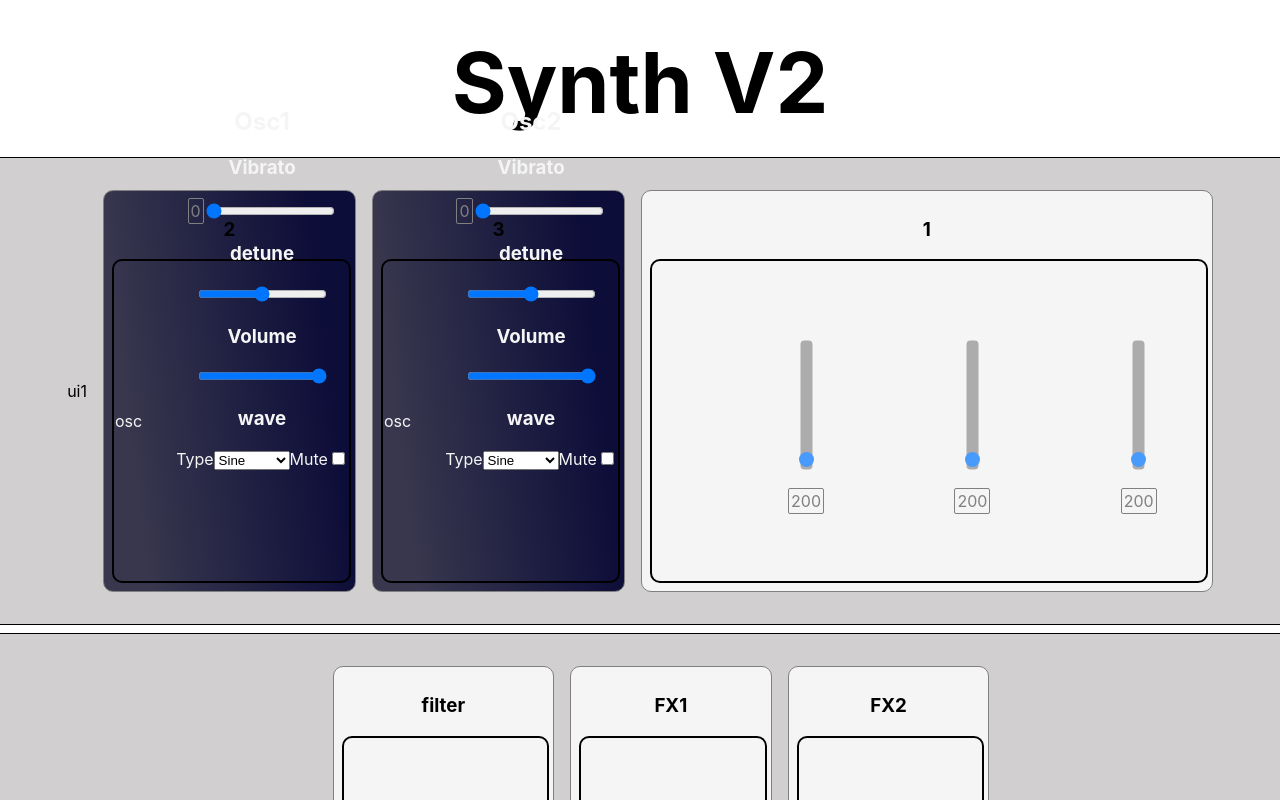
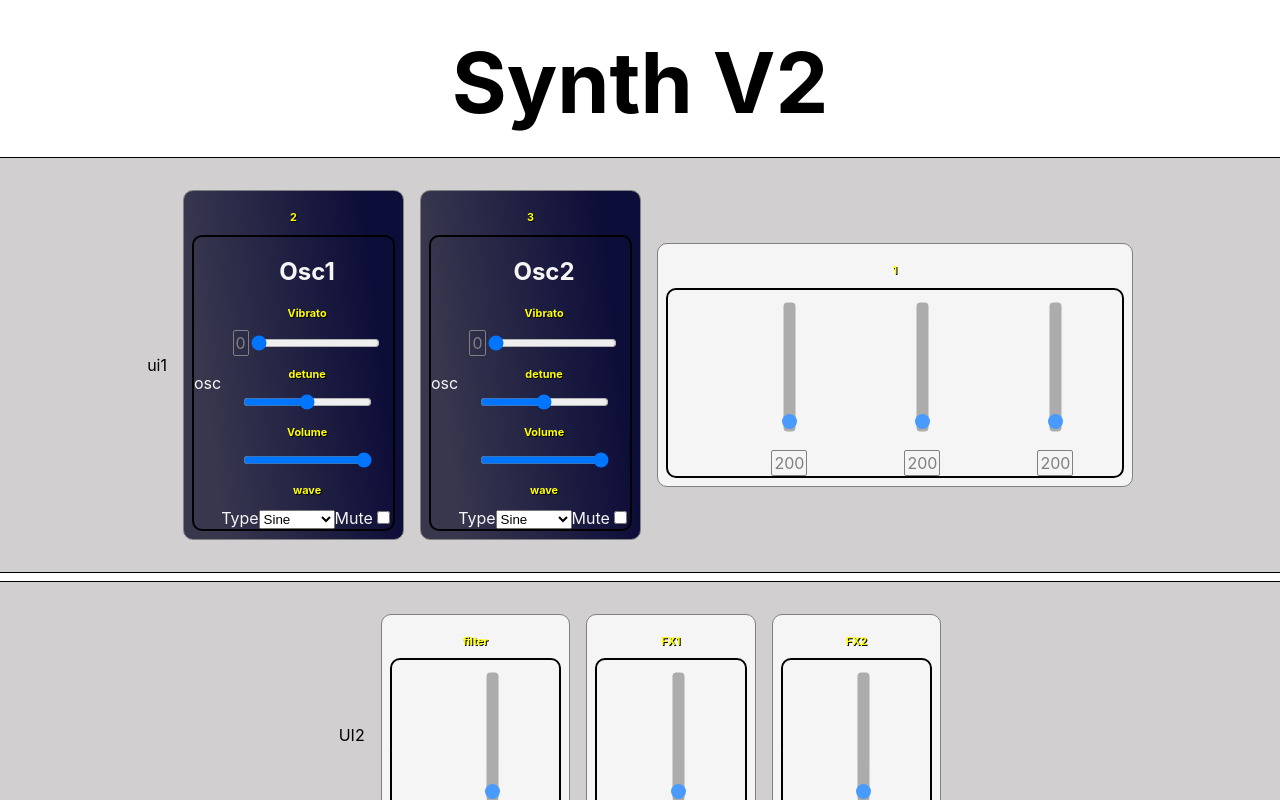
Before and after one commit to dankarger/synth-version-2, a React (Create React App) app: page / in a window 1280 px wide. Shown: the top 800 px of the page. Built offline with nearby package versions, Linux system fonts and the light colour scheme.

Commit message:
refactoring

```diff
--- a/src/components/Module.css
+++ b/src/components/Module.scss
@@ -1,17 +1,19 @@
-
 .module {
-    width: 100%;
+    width: fit-content;
+    height: fit-content;
     display: flex;
-    justify-content: space-around;
+    justify-content: center;
     align-items: center;
-    gap:2rem;
+    //gap:2rem;
     border-radius: 10px;
     border: 2px solid black;
-    height: 20rem;
+    //height: 20rem;
+
     color:whitesmoke;
-
-
-
+    h3 {
+        color:yellow;
+        font-size: calc(.5rem + 1vw);
+    }
 }
 
 .osc {
@@ -30,8 +32,14 @@
     height:100px;
     width:100%;
 }
+
 .module-div {
     border:1px solid grey;
     border-radius: 10px;
     padding:.5rem;
+    h3 {
+        color:yellow;
+        font-size: calc(.2rem + .6vw);
+        text-shadow: 1px 1px black;
+    }
 }
--- a/src/components/Module.tsx
+++ b/src/components/Module.tsx
@@ -1,5 +1,5 @@
 import React from "react";
-import './Module.css'
+import './Module.scss'
 
 interface Props {
     name: string,
--- a/src/components/Osc.css
+++ b/src/components/Osc.css
@@ -12,6 +12,9 @@
     align-items: center;
 }
 button {
-
+    position: absolute;
+    display: inline;
     visibility:hidden;
+    width: 0.1px;
+    height:0px;
 }
--- a/src/components/Osc.tsx
+++ b/src/components/Osc.tsx
@@ -234,7 +234,6 @@ const Osc: React.FC<Props> = ({oscName, typeName}: Props) => {
     }
     const handleChangeOscType = (e: React.FormEvent<HTMLSelectElement>) => {
         setOscType(e.currentTarget.selectedOptions[0].value)
-        console.log('gg', e.currentTarget.selectedOptions[0].value)
     }
 
     const handleOscGainChange = (e: React.FormEvent<HTMLInputElement>)=> {
```
